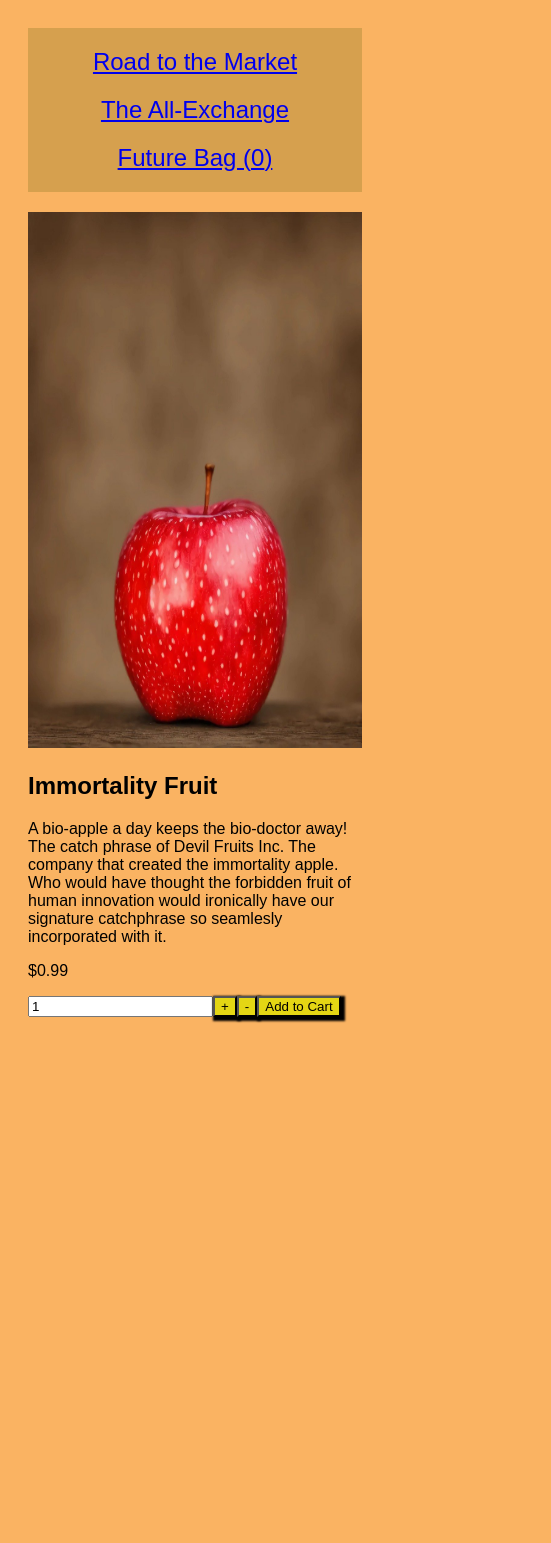
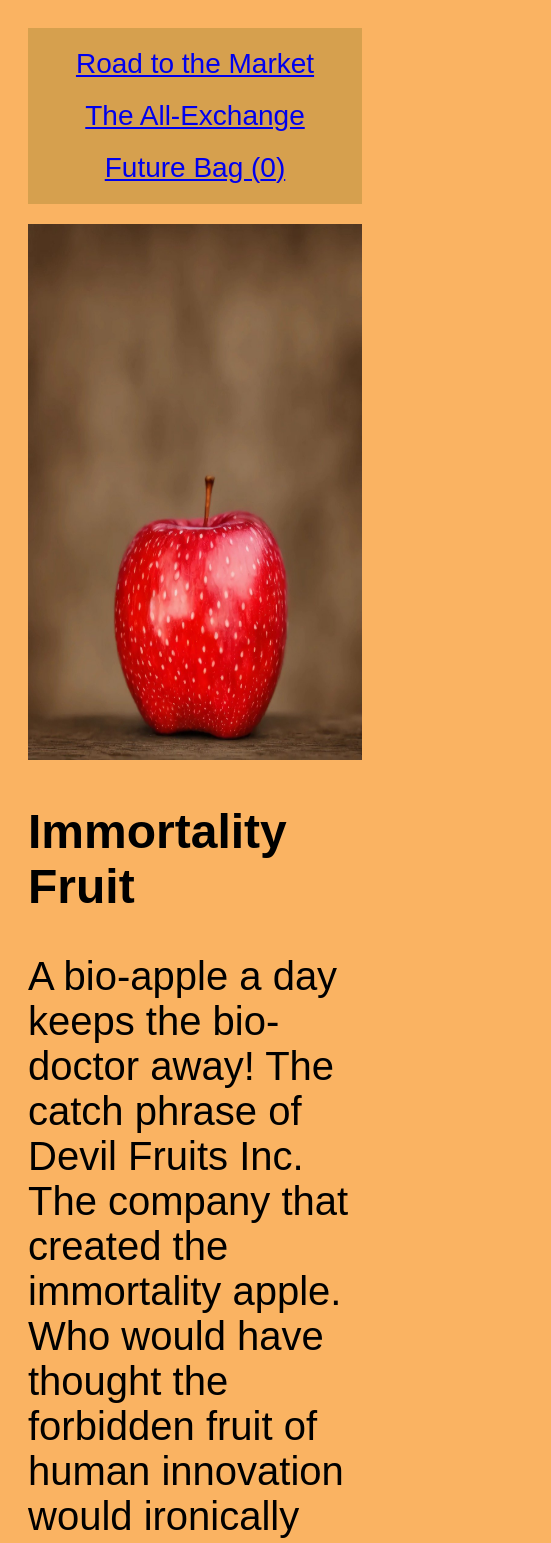
Before and after one commit to ZenTheMC/js-react-shopping-cart, a React (Create React App) app: page /#/product/1 in a window 390 px wide. Shown: the top 1543 px of the page, 551 px wide, since content can reach past the window. Before the commit the page ends 1045 px from the top, so only its background shows below. Built offline with nearby package versions, Linux system fonts and the light colour scheme.

Commit message:
finished styling

```diff
--- a/src/components/cart.js
+++ b/src/components/cart.js
@@ -1,5 +1,6 @@
 import React, { useState, useEffect } from "react";
 import { Link } from "react-router-dom";
+import styles from '../styles/cart.module.css';
 
 const Cart = ({ cartItems, onRemoveFromCart, setCartItems }) => {
     const [quantities, setQuantities] = useState({});
@@ -34,13 +35,13 @@ const Cart = ({ cartItems, onRemoveFromCart, setCartItems }) => {
 
     return (
         <div>
-            <h2>Your Cart</h2>
+            <h2 className={styles.cartTitle}>Your Cart</h2>
             {cartItems.map(item => (
                 <div key={item.id}>
-                    <p>{item.name}</p>
-                    <p>${item.price}</p>
+                    <p className={styles.productName}>{item.name}</p>
+                    <p className={styles.productPrice}>${item.price}</p>
                     <p>
-                        Quantity:
+                        <span className={styles.quantityText}>Quantity:</span>
                         <input
                             type="number"
                             value={item.quantity}
@@ -48,12 +49,12 @@ const Cart = ({ cartItems, onRemoveFromCart, setCartItems }) => {
                             data-testid={`quantity-${item.id}`}
                         />
                     </p>
-                    <button onClick={() => handleRemoveFromCart(item.id)}>Remove</button>
+                    <button className={styles.removeButton} onClick={() => handleRemoveFromCart(item.id)}>Remove</button>
                 </div>
             ))}
-            <p>Total: ${totalPrice.toFixed(2)}</p>
+            <p className={styles.totalAmount}>Total: ${totalPrice.toFixed(2)}</p>
             <Link to="/checkout">
-                <button>Checkout</button>
+                <button className={styles.checkoutButton} >Checkout</button>
             </Link>
         </div>
     );
--- a/src/components/product.js
+++ b/src/components/product.js
@@ -19,13 +19,13 @@ const Product = ({ products, onAddToCart }) => {
     return (
         <div>
             <img className={styles.productImage} src={product.image} alt={product.name} />
-            <h2>{product.name}</h2>
-            <p>{product.description}</p>
-            <p>${product.price}</p>
+            <h2 className={styles.productName}>{product.name}</h2>
+            <p className={styles.productDescription}>{product.description}</p>
+            <p className={styles.productPrice}>${product.price}</p>
             <input type="number" value={quantity} onChange={(e) => setQuantity(Number(e.target.value))} />
-            <button onClick={() => setQuantity(quantity + 1)}>+</button>
-            <button onClick={() => setQuantity(quantity - 1)}>-</button>
-            <button onClick={handleAddToCart}>Add to Cart</button>
+            <button className={styles.plusButton} onClick={() => setQuantity(quantity + 1)}>+</button>
+            <button className={styles.minusButton} onClick={() => setQuantity(quantity - 1)}>-</button>
+            <button className={styles.addButton} onClick={handleAddToCart}>Add to Cart</button>
         </div>
     );
 };
--- a/src/pages/checkout.js
+++ b/src/pages/checkout.js
@@ -1,4 +1,5 @@
 import React, { useState } from 'react';
+import styles from '../styles/checkout.module.css';
 
 const Checkout = ({ setCartItems }) => {
     const [isCheckoutSuccessful, setIsCheckoutSuccessful] = useState(false);
@@ -9,9 +10,9 @@ const Checkout = ({ setCartItems }) => {
 
     return (
         <div>
-            <h2>Checkout</h2>
-            <button onClick={handleCheckout}>Confirm Order</button>
-            {isCheckoutSuccessful && <p>Thank you! The Future is now!</p>}
+            <h2 className={styles.checkoutTitle} >Checkout</h2>
+            <button className={styles.confirmButton} onClick={handleCheckout}>Confirm Order</button>
+            {isCheckoutSuccessful && <p className={styles.orderMessage} >Thank you! The Future is now!</p>}
         </div>
     );
 }
--- a/src/pages/home.js
+++ b/src/pages/home.js
@@ -1,5 +1,4 @@
 import React from "react";
-import homeImage from '../images/home.jpg';
 import styles from '../styles/home.module.css';
 
 const Home = () => {
--- a/src/styles/app.module.css
+++ b/src/styles/app.module.css
@@ -15,7 +15,7 @@
     padding: 10px 0;
     margin-bottom: 20px;
     background-color: #d6a04e;
-    font-size: 24px;
+    font-size: 28px;
 }
 
 .navbar a {
@@ -39,6 +39,13 @@
     }
 }
 
+@media (max-width: 1000px) {
+    button {
+        background-color: #e4d614;
+        box-shadow: 2px 2px 2px 2px black;
+    }
+}
+
 button {
     background-color: #e4d614;
     box-shadow: 2px 2px 2px 2px black;
--- a/src/styles/cart.module.css
+++ b/src/styles/cart.module.css
@@ -1,7 +1,74 @@
-.cartItem {
+.cartTitle {
+    font-size: 1em;
+    margin-bottom: 10px;
+}
+
+.productName {
+    font-size: 1em;
+    margin-bottom: 5px;
+}
+
+.productPrice {
+    font-size: 1em;
+    margin-bottom: 5px;
+}
+
+.removeButton {
+    font-size: 1em;
+    padding: 5px;
+    margin-bottom: 30px;
+}
+
+.checkoutButton {
+    font-size: 1em;
+    padding: 5px;
+}
+
+.totalAmount {
+    font-size: 1em;
+    margin-top: 30px;
     margin-bottom: 20px;
 }
 
-.totalPrice {
-    margin-top: 20px;
+.quantityText {
+    font-size: 1em;
 }
+
+@media (max-width: 1000px) {
+
+    .cartTitle {
+        font-size: 3em;
+        margin-bottom: 1.5em;
+    }
+
+    .productName {
+        font-size: 2em;
+        margin-bottom: 1em;
+    }
+
+    .productPrice {
+        font-size: 2em;
+        margin-bottom: 0.5em;
+    }
+
+    .removeButton {
+        font-size: 1.5em;
+        padding: 1em;
+        margin-bottom: 2.5em;
+    }
+
+    .checkoutButton {
+        font-size: 1.5em;
+        padding: 1em;
+    }
+
+    .totalAmount {
+        font-size: 2em;
+        margin-bottom: 1.5em;
+        margin-top: 3em;
+    }
+
+    .quantityText {
+        font-size: 2em;
+    }
+}
--- /dev/null
+++ b/src/styles/checkout.module.css
@@ -0,0 +1,30 @@
+.checkoutTitle {
+    font-size: 1em;
+    margin-bottom: 10px;
+}
+
+.confirmButton {
+    font-size: 1em;
+    padding: 5px;
+}
+
+.orderMessage {
+    font-size: 1em;
+}
+
+@media (max-width: 1000px) {
+
+    .checkoutTitle {
+        font-size: 3em;
+        margin-bottom: 1.5em;
+    }
+
+    .confirmButton {
+        font-size: 1.5em;
+        padding: 1em;
+    }
+
+    .orderMessage {
+        font-size: 2em;
+    }
+}
--- a/src/styles/home.module.css
+++ b/src/styles/home.module.css
@@ -18,8 +18,8 @@ body {
     text-shadow: 2px 2px 4px rgba(0, 0, 0, 0.5);
 }
 
-@media (max-width: 600px) {
+@media (max-width: 1000px) {
     .homeText {
-        font-size: 1.1em;
+        font-size: 2em;
     }
 }
--- a/src/styles/product.module.css
+++ b/src/styles/product.module.css
@@ -3,8 +3,67 @@
     height: 536.25px;
 }
 
-@media (max-width: 600px) {
+.productName {
+    font-size: 1.2em;
+}
+
+.productDescription {
+    font-size: 1em;
+}
+
+.plusButton {
+    font-size: 1em;
+    padding: 5px;
+}
+
+.minusButton {
+    font-size: 1em;
+    padding: 5px;
+}
+
+.addButton {
+    font-size: 1em;
+    padding: 5px;
+}
+
+input {
+    font-size: 1em;
+}
+
+@media (max-width: 1000px) {
+
     .productImage {
         width: 100%;
     }
+
+    .productName {
+        font-size: 3em;
+    }
+
+    .productDescription {
+        font-size: 2.5em;
+    }
+
+    .productPrice {
+        font-size: 2.5em;
+    }
+
+    .plusButton {
+        font-size: 1.5em;
+        padding: 1em;
+    }
+
+    .minusButton {
+        font-size: 1.5em;
+        padding: 1em;
+    }
+
+    .addButton {
+        font-size: 1.5em;
+        padding: 1em;
+    }
+
+    input {
+        font-size: 2.5em;
+    }
 }
--- a/src/styles/shop.module.css
+++ b/src/styles/shop.module.css
@@ -12,13 +12,13 @@
     font-size: 24px;
 }
 
-@media (max-width: 600px) {
+@media (max-width: 1000px) {
     .productPreview {
-        width: 50px;
-        height: 50px;
+        width: 4em;
+        height: 4em;
     }
 
     .productName {
-        font-size: 16px;
+        font-size: 2em;
     }
 }
```
